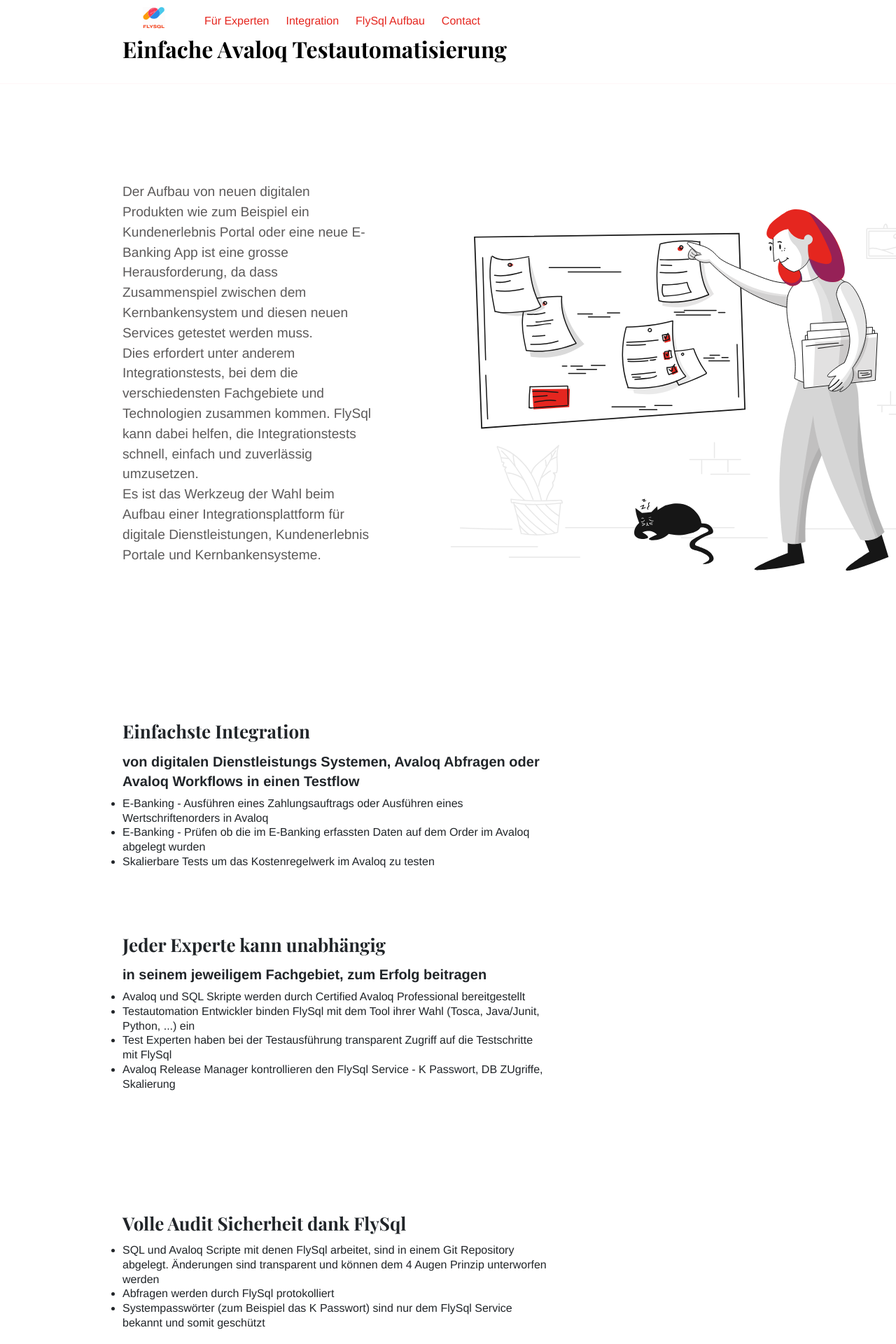
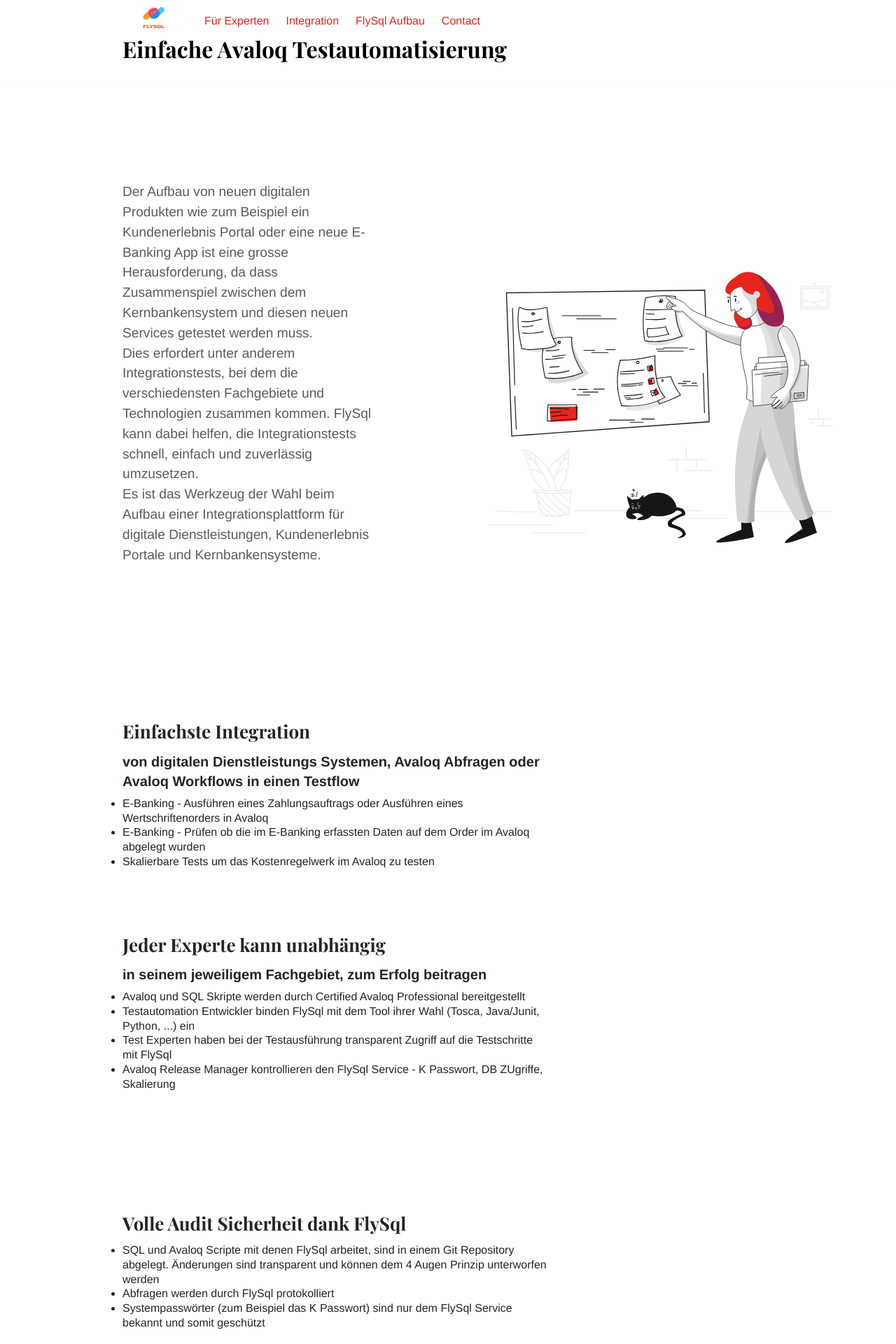
Before and after one commit to flysql/flysql.github.io, a Jekyll site: the page built from index.md, in a window 1280 px wide. Shown: the top 1920 px of the page at 70% size. Built offline with Jekyll 4.4.1, drawn with Linux system fonts in a browser that asks for light colours.

Commit message:
resize intro images

```diff
--- a/_layouts/home.html
+++ b/_layouts/home.html
@@ -14,7 +14,7 @@
       </div>
       {% if page.intro_image %}
       <div class="col-12 col-md-5 col-lg-6 order-1 order-md-2 position-relative">
-        <img alt="{{ page.title }}" class="intro-image-home{% if page.intro_image_absolute %} intro-image-absolute{% endif %}{% if page.intro_image_hide_on_mobile %} intro-image-hide-mobile{% endif %}" src="{{ page.intro_image | relURL }}" />
+        <img alt="{{ page.title }}" class="intro-image{% if page.intro_image_absolute %} intro-image-absolute{% endif %}{% if page.intro_image_hide_on_mobile %} intro-image-hide-mobile{% endif %}" src="{{ page.intro_image | relURL }}" />
       </div>
       {% endif %}
     </div>
--- a/_sass/components/_intro-image.scss
+++ b/_sass/components/_intro-image.scss
@@ -1,30 +1,30 @@
 .intro-image {
   width: 100%;
   height: auto;
-  margin-top: -40px;
+  margin-top: 10px;
 }
 .intro-image-absolute {
-  max-width: none;
+  max-width: 600px;
 
   padding: 0;
-  margin-bottom: 30px;
+  margin-bottom: 10px;
   @include media-breakpoint-up(sm) {
   }
   @include media-breakpoint-up(md) {
     position: absolute;
-    bottom: -50px;
-    left: -50px;
-    width: 700px;
+    bottom: 10px;
+    left: 10px;
+    width: 500px;
   }
   @include media-breakpoint-up(lg) {
-    bottom: -60px;
-    left: -60px;
-    width: 800px;
+    bottom: 10px;
+    left: 10px;
+    width: 600px;
   }
   @include media-breakpoint-up(xl) {
-    bottom: -100px;
-    left: -70px;
-    width: 850px;
+    bottom: 10px;
+    left: 10px;
+    width: 600px;
   }
 }
 .intro-image-hide-mobile {
```
